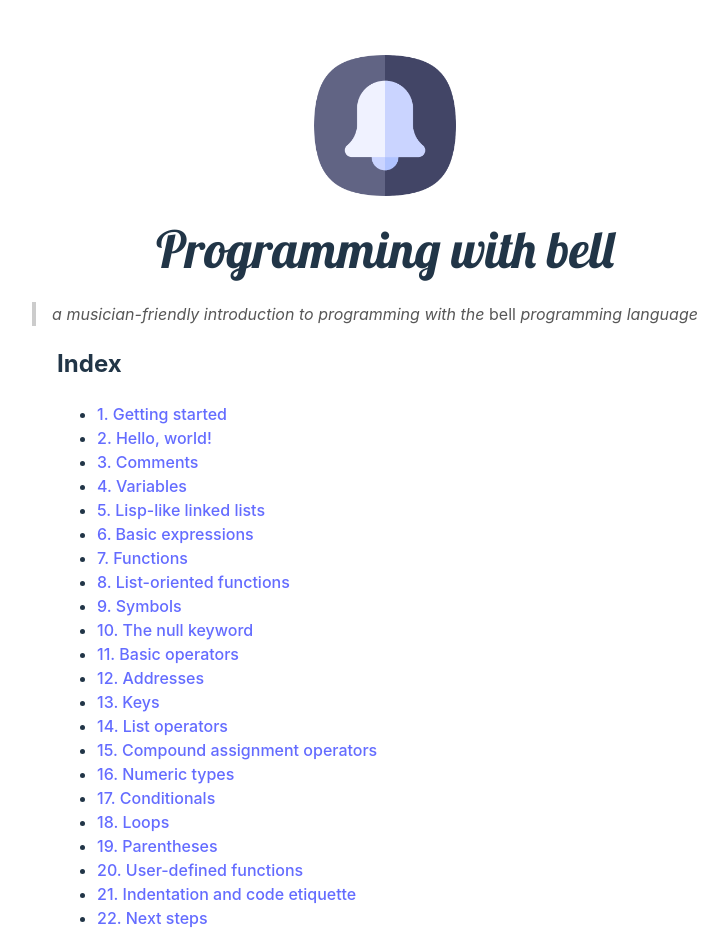
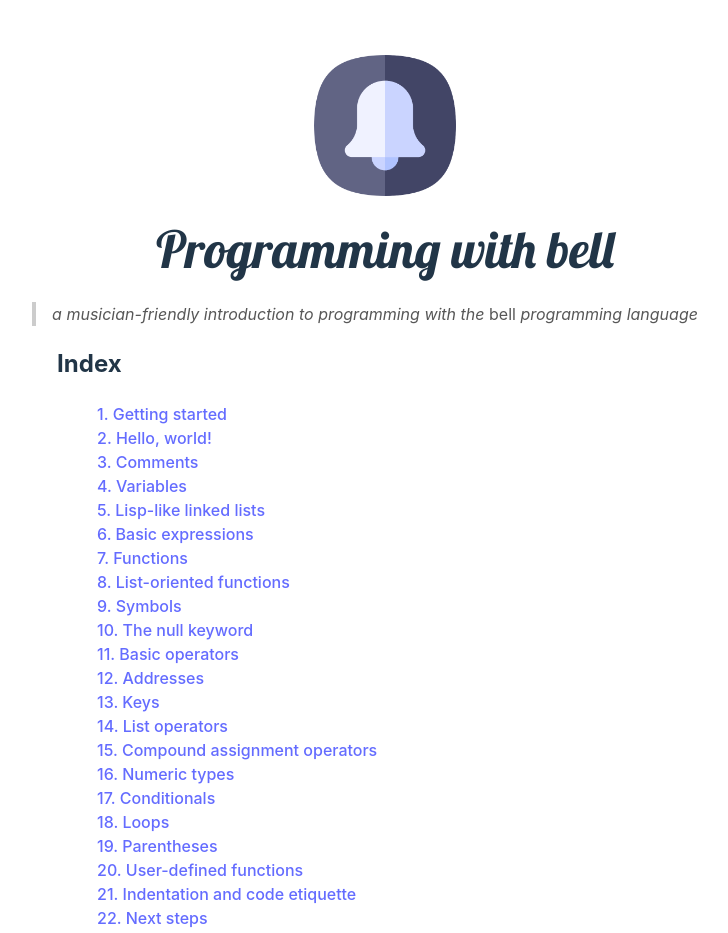
Before and after one commit to felipetovarhenao/bell-tutorials, a React (Vite) app: page / in a window 1280 px wide. Shown: the top 933 px of the page, without its empty margins (255-983 px from the left). Built offline with nearby package versions, Linux system fonts and the light colour scheme.

Commit message:
minor edit

```diff
--- a/src/components/TOC.tsx
+++ b/src/components/TOC.tsx
@@ -9,7 +9,7 @@ const TOC = ({ lessons }: TOCProps) => {
     <div className="toc">
       <h2>Index</h2>
       <nav>
-        <ul>
+        <ul className="toc-list">
           {lessons?.map((lesson) => (
             <li key={lesson.route}>
               <Link to={lesson.route}>{lesson.title}</Link>
--- a/src/index.css
+++ b/src/index.css
@@ -118,6 +118,9 @@ table {
   padding-left: 25px;
   padding-right: 25px;
 }
+.toc-list {
+  list-style-type: none;
+}
 .banner {
   display: flex;
   padding-top: 30px;
```
